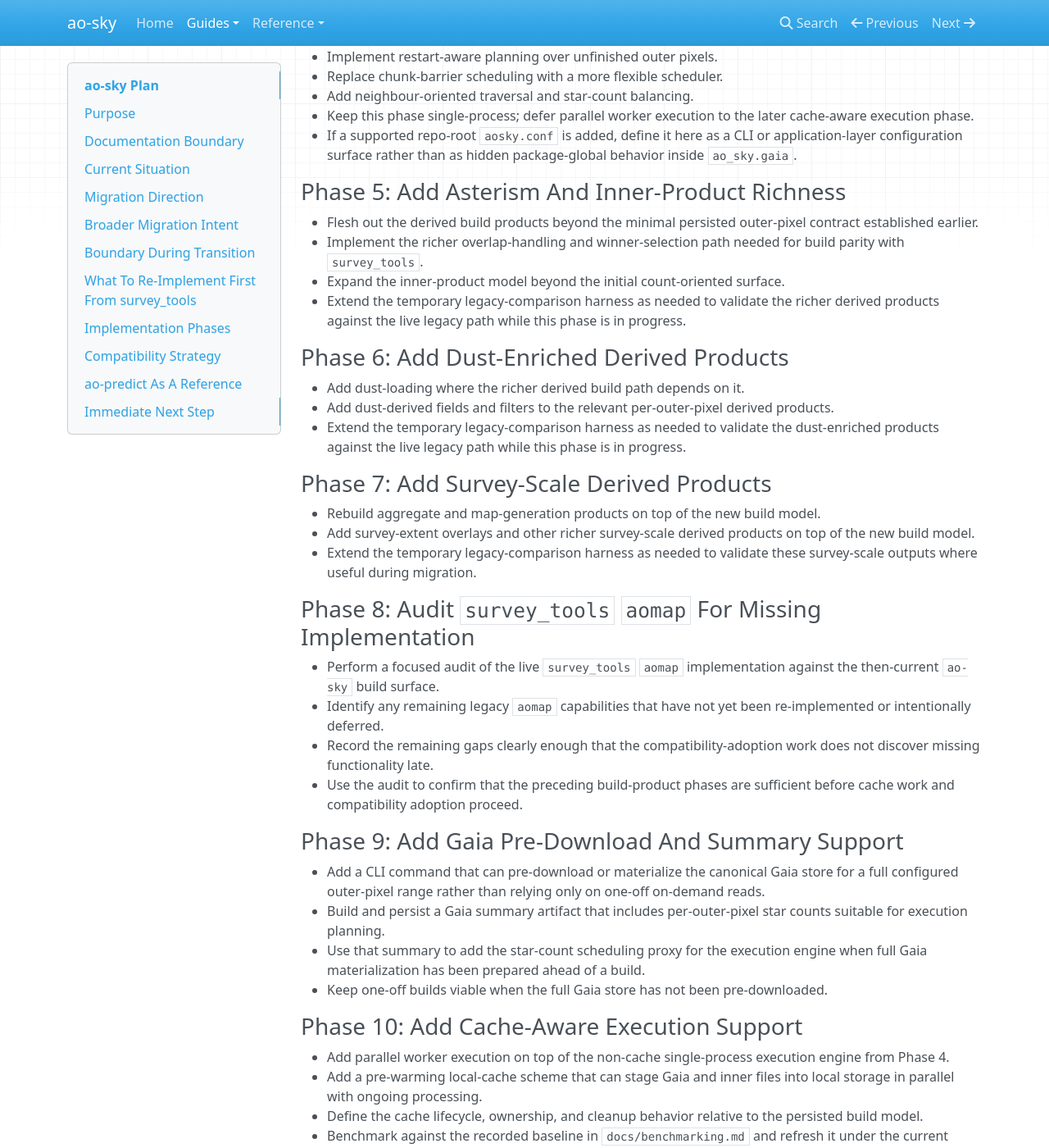
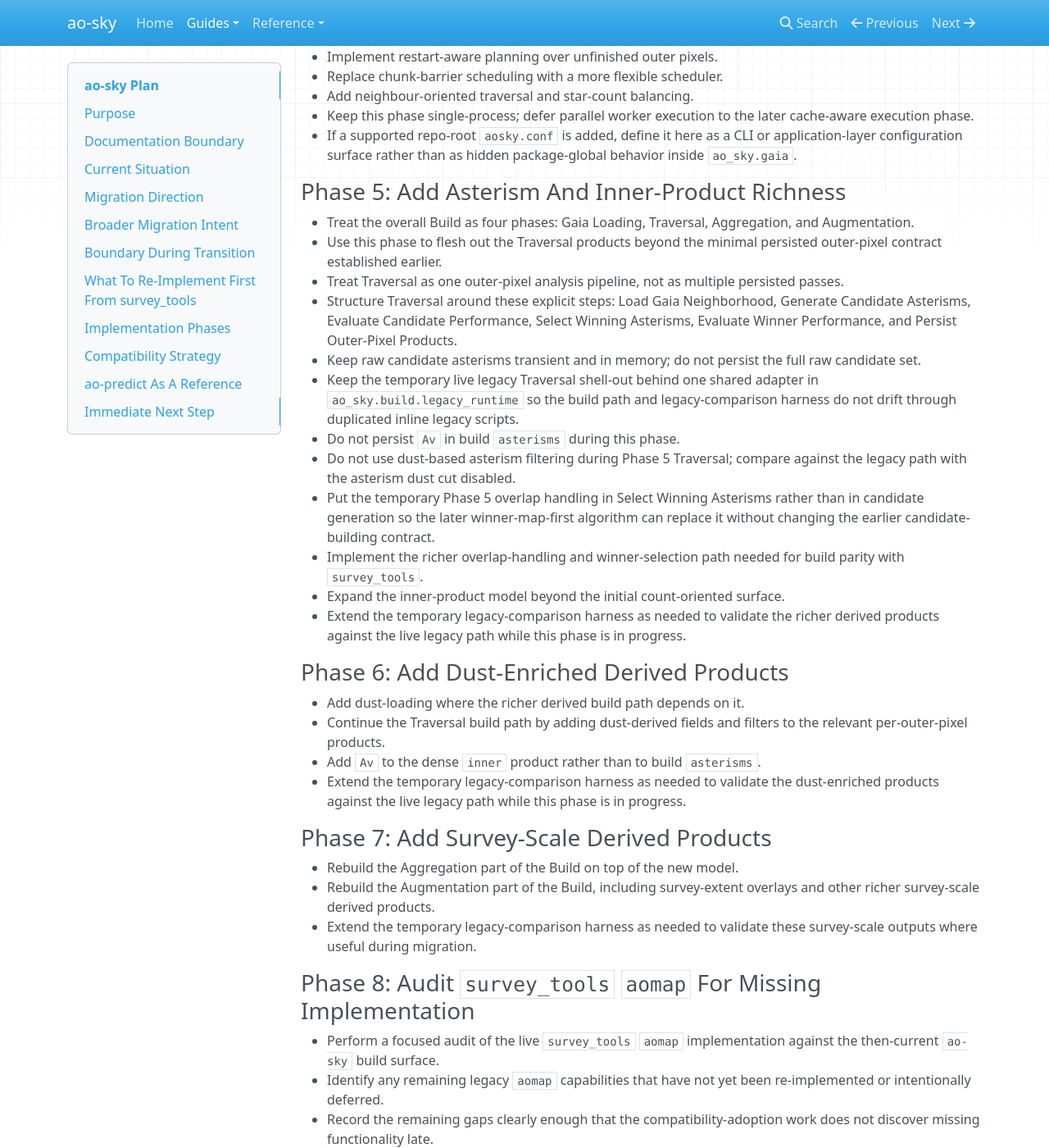
Before and after one commit to nvnunes/ao-sky, an MkDocs documentation site: the page built from docs/plan.md, in a window 1280 px wide and 1400 px high, scrolled down 5512 px. Shown: the whole window at 82% size. Built offline with MkDocs 1.6.1, drawn with Linux system fonts in a browser that asks for light colours; nearby versions of some CDN libraries; some of the changed text lies outside the part shown.

Commit message:
Add rich traversal outputs

```diff
--- a/docs/plan.md
+++ b/docs/plan.md
@@ -277,8 +277,27 @@ wrapper code.
 
 ### Phase 5: Add Asterism And Inner-Product Richness
 
-- Flesh out the derived build products beyond the minimal persisted outer-pixel
-  contract established earlier.
+- Treat the overall Build as four phases:
+  Gaia Loading, Traversal, Aggregation, and Augmentation.
+- Use this phase to flesh out the Traversal products beyond the minimal
+  persisted outer-pixel contract established earlier.
+- Treat Traversal as one outer-pixel analysis pipeline, not as multiple
+  persisted passes.
+- Structure Traversal around these explicit steps:
+  Load Gaia Neighborhood, Generate Candidate Asterisms, Evaluate Candidate
+  Performance, Select Winning Asterisms, Evaluate Winner Performance, and
+  Persist Outer-Pixel Products.
+- Keep raw candidate asterisms transient and in memory; do not persist the
+  full raw candidate set.
+- Keep the temporary live legacy Traversal shell-out behind one shared adapter
+  in `ao_sky.build.legacy_runtime` so the build path and legacy-comparison
+  harness do not drift through duplicated inline legacy scripts.
+- Do not persist `Av` in build `asterisms` during this phase.
+- Do not use dust-based asterism filtering during Phase 5 Traversal; compare
+  against the legacy path with the asterism dust cut disabled.
+- Put the temporary Phase 5 overlap handling in Select Winning Asterisms
+  rather than in candidate generation so the later winner-map-first algorithm
+  can replace it without changing the earlier candidate-building contract.
 - Implement the richer overlap-handling and winner-selection path needed for
   build parity with `survey_tools`.
 - Expand the inner-product model beyond the initial count-oriented surface.
@@ -289,17 +308,18 @@ wrapper code.
 ### Phase 6: Add Dust-Enriched Derived Products
 
 - Add dust-loading where the richer derived build path depends on it.
-- Add dust-derived fields and filters to the relevant per-outer-pixel derived
-  products.
+- Continue the Traversal build path by adding dust-derived fields and filters
+  to the relevant per-outer-pixel products.
+- Add `Av` to the dense `inner` product rather than to build `asterisms`.
 - Extend the temporary legacy-comparison harness as needed to validate the
   dust-enriched products against the live legacy path while this phase is in
   progress.
 
 ### Phase 7: Add Survey-Scale Derived Products
 
-- Rebuild aggregate and map-generation products on top of the new build model.
-- Add survey-extent overlays and other richer survey-scale derived products on
-  top of the new build model.
+- Rebuild the Aggregation part of the Build on top of the new model.
+- Rebuild the Augmentation part of the Build, including survey-extent overlays
+  and other richer survey-scale derived products.
 - Extend the temporary legacy-comparison harness as needed to validate these
   survey-scale outputs where useful during migration.
 
@@ -344,12 +364,36 @@ wrapper code.
 
 - Revisit the interim winning-asterism selection path after the preceding
   build-product and audit phases have exposed the remaining weaknesses.
+- Replace the legacy-style overlap-plus-winner heuristic with a winner-map-first
+  formulation that solves for the winning asterism at each inner pixel.
+- Add regularization or smoothing to that winner field so the resulting winner
+  map is not dominated by highly pixelated local switches driven by small EE
+  differences.
+- Treat retained asterisms as the unique asterisms that win somewhere in the
+  solved winner field, rather than as the result of a separate heuristic
+  overlap-pruning step.
 - Improve the winner-selection algorithm itself rather than just reproducing
   the current legacy behavior.
 - Validate the improved winner path against the richer per-outer-pixel and
   survey-scale products before compatibility adoption proceeds.
 
-### Phase 12: Define The WFS Photometric Proxy Layer
+### Phase 12: Rebuild The Asterism Catalog Export Path
+
+- Rebuild the asterism catalog export workflow on top of the richer `ao-sky`
+  build products rather than the legacy `aomap` export path.
+- Add export-oriented asterism-side fields such as `Av` there, rather than
+  carrying them in the core build `asterisms` artifact.
+- Define which richer asterism-side fields belong in exported catalogs versus
+  remaining transient model-prediction context.
+- Validate exported catalogs against the intended downstream use cases before
+  compatibility adoption proceeds.
+
+### Phase 13: Explore Ways to Handle Higher Stellar Density
+
+- Currently the asterism code explodes when there are too many stars in an outer pixel
+- Explore ways to improve the algorithm so higher density fields can still be used
+
+### Phase 14: Define The WFS Photometric Proxy Layer
 
 - Keep canonical Gaia storage raw and free of derived bands, fluxes, and other
   AO-system-specific photometric products.
```
Also changed, not shown: other parts of docs/plan.md (+2 -2 lines), docs/architecture.md (+3 -3 lines), 8 other files.
